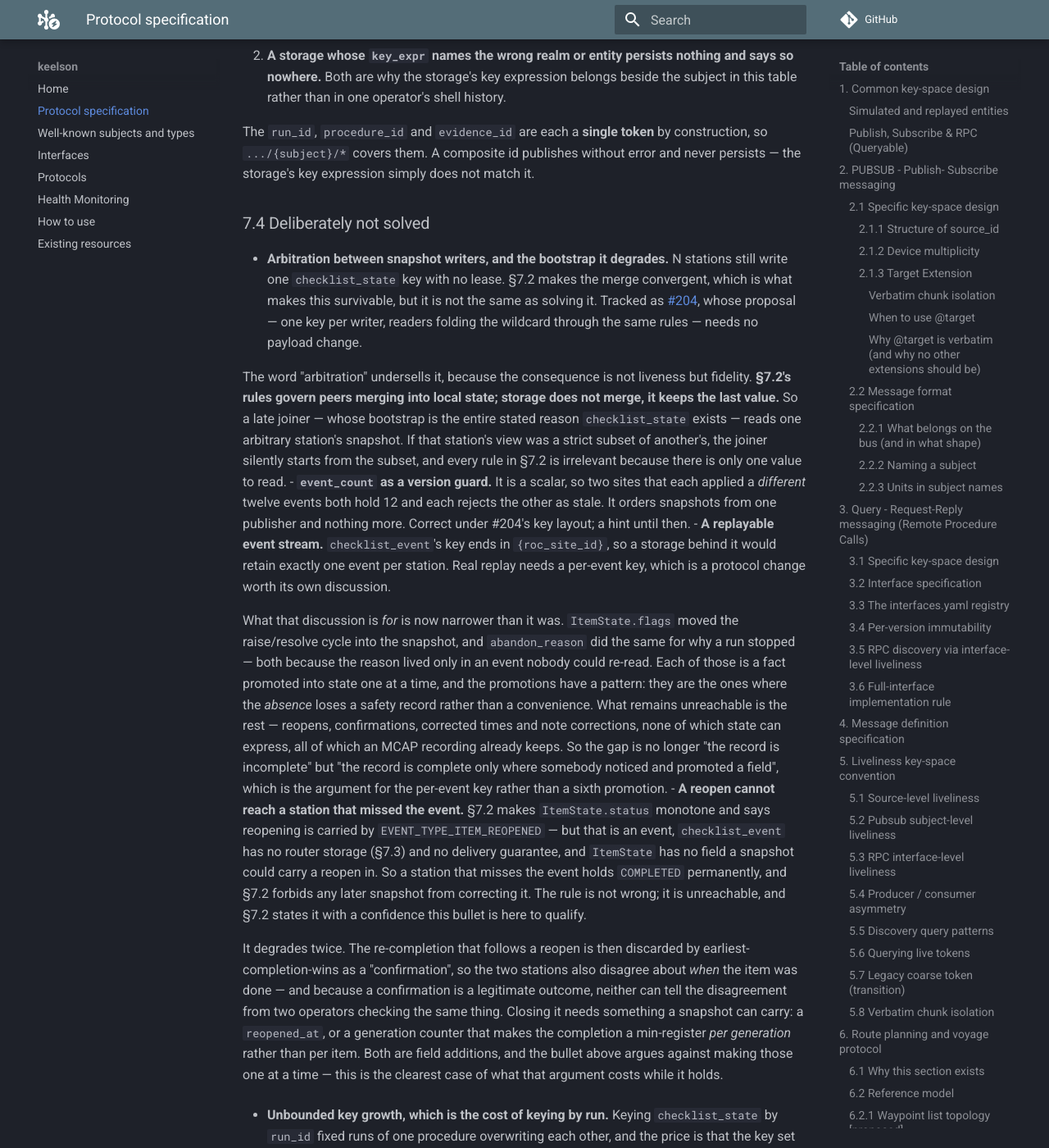
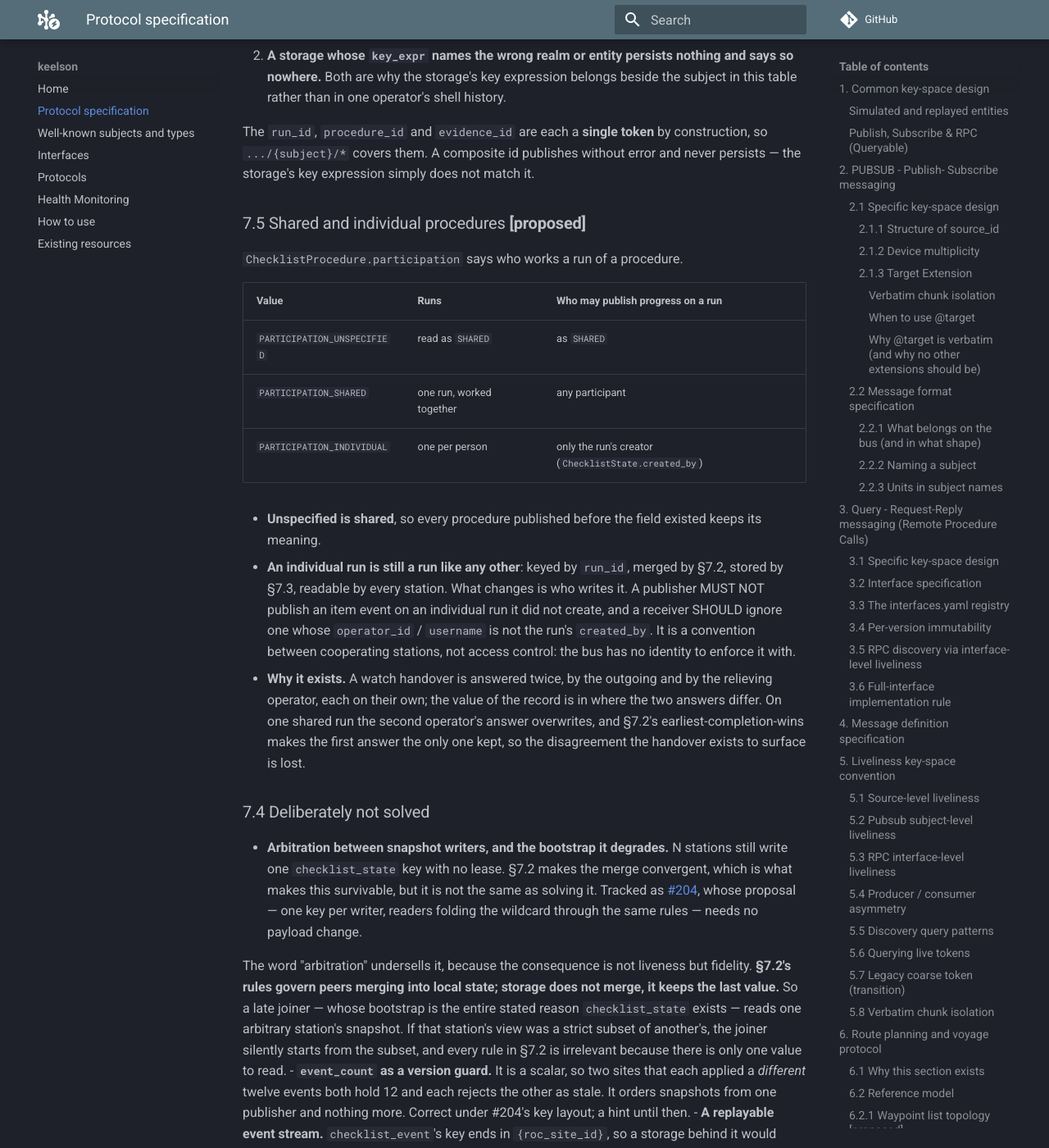
Before and after one commit to RISE-Maritime/keelson, an MkDocs documentation site: the page built from docs/protocol-specification.md, in a window 1280 px wide and 1400 px high, scrolled down 40144 px. Shown: the whole window at 82% size. Built offline with MkDocs 1.6.1 and Material for MkDocs 9.7.7, drawn with Linux system fonts in a browser that asks for light colours; comment, search, counter and statistics services are not loaded.

Commit message:
feat(checklist): ChecklistProcedure.participation, shared or individual runs (#469)
An enum on the procedure definition, field 10: UNSPECIFIED reads as SHARED, so every procedure
published before it keeps its meaning; INDIVIDUAL makes each run its creator's
(ChecklistState.created_by) -- others read it, only the creator records progress. Wanted for the
watch handover, answered by the outgoing and the relieving operator each on their own and compared.
Protocol: docs/protocol-specification.md §7.5.

Co-Authored-By: Claude Opus 5.5 <noreply@anthropic.com>

```diff
--- a/docs/protocol-specification.md
+++ b/docs/protocol-specification.md
@@ -1332,6 +1332,30 @@ The `run_id`, `procedure_id` and `evidence_id` are each a **single token** by
 construction, so `.../{subject}/*` covers them. A composite id publishes without
 error and never persists — the storage's key expression simply does not match it.
 
+### 7.5 Shared and individual procedures **[proposed]**
+
+`ChecklistProcedure.participation` says who works a run of a procedure.
+
+| Value | Runs | Who may publish progress on a run |
+|---|---|---|
+| `PARTICIPATION_UNSPECIFIED` | read as `SHARED` | as `SHARED` |
+| `PARTICIPATION_SHARED` | one run, worked together | any participant |
+| `PARTICIPATION_INDIVIDUAL` | one per person | only the run's creator (`ChecklistState.created_by`) |
+
+- **Unspecified is shared**, so every procedure published before the field existed
+  keeps its meaning.
+- **An individual run is still a run like any other**: keyed by `run_id`, merged by
+  §7.2, stored by §7.3, readable by every station. What changes is who writes it. A
+  publisher MUST NOT publish an item event on an individual run it did not create,
+  and a receiver SHOULD ignore one whose `operator_id` / `username` is not the run's
+  `created_by`. It is a convention between cooperating stations, not access control:
+  the bus has no identity to enforce it with.
+- **Why it exists.** A watch handover is answered twice, by the outgoing and by the
+  relieving operator, each on their own; the value of the record is in where the
+  two answers differ. On one shared run the second operator's answer overwrites,
+  and §7.2's earliest-completion-wins makes the first answer the only one kept, so
+  the disagreement the handover exists to surface is lost.
+
 ### 7.4 Deliberately not solved
 
 - **Arbitration between snapshot writers, and the bootstrap it degrades.** N
```
Also changed, not shown: 2 other files.
